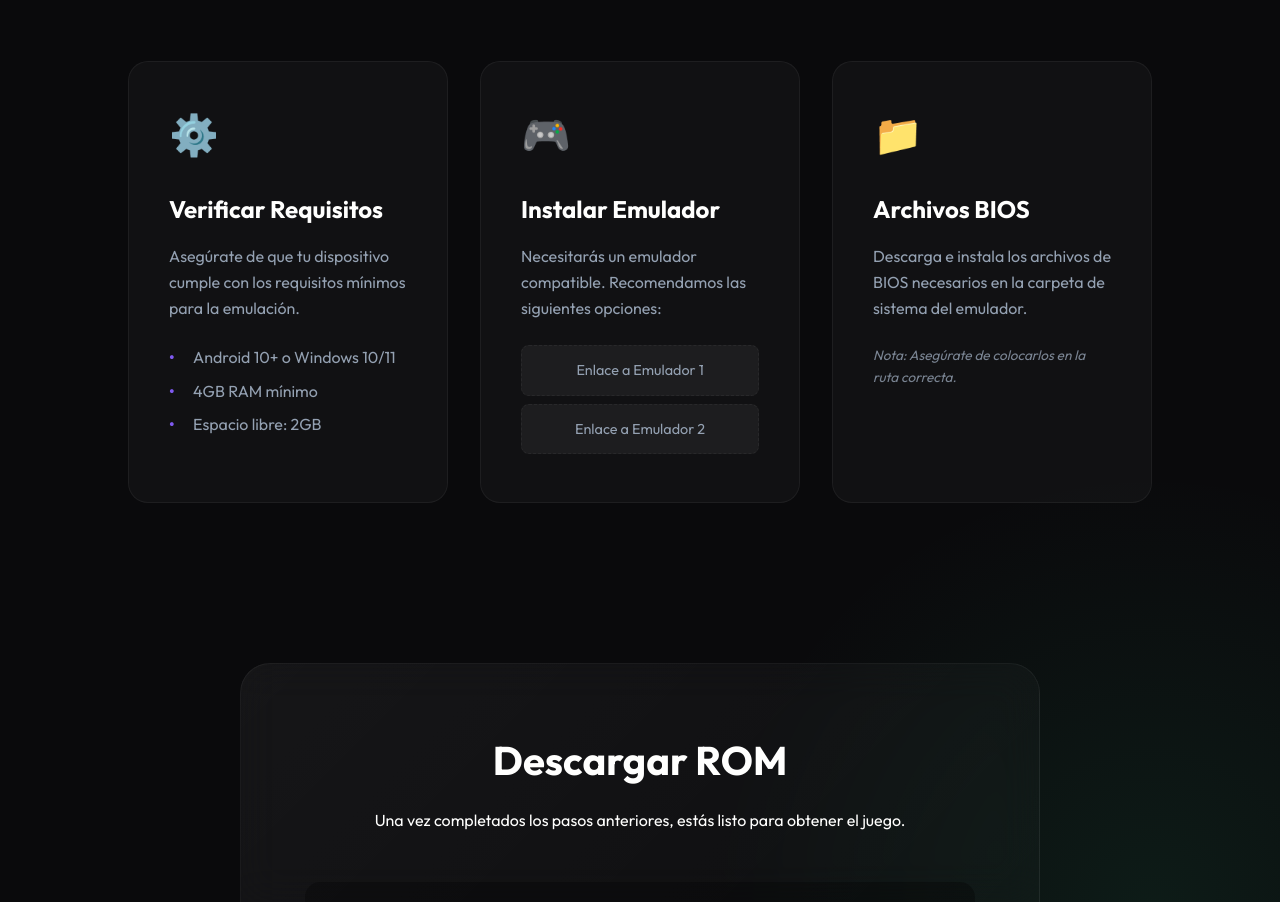
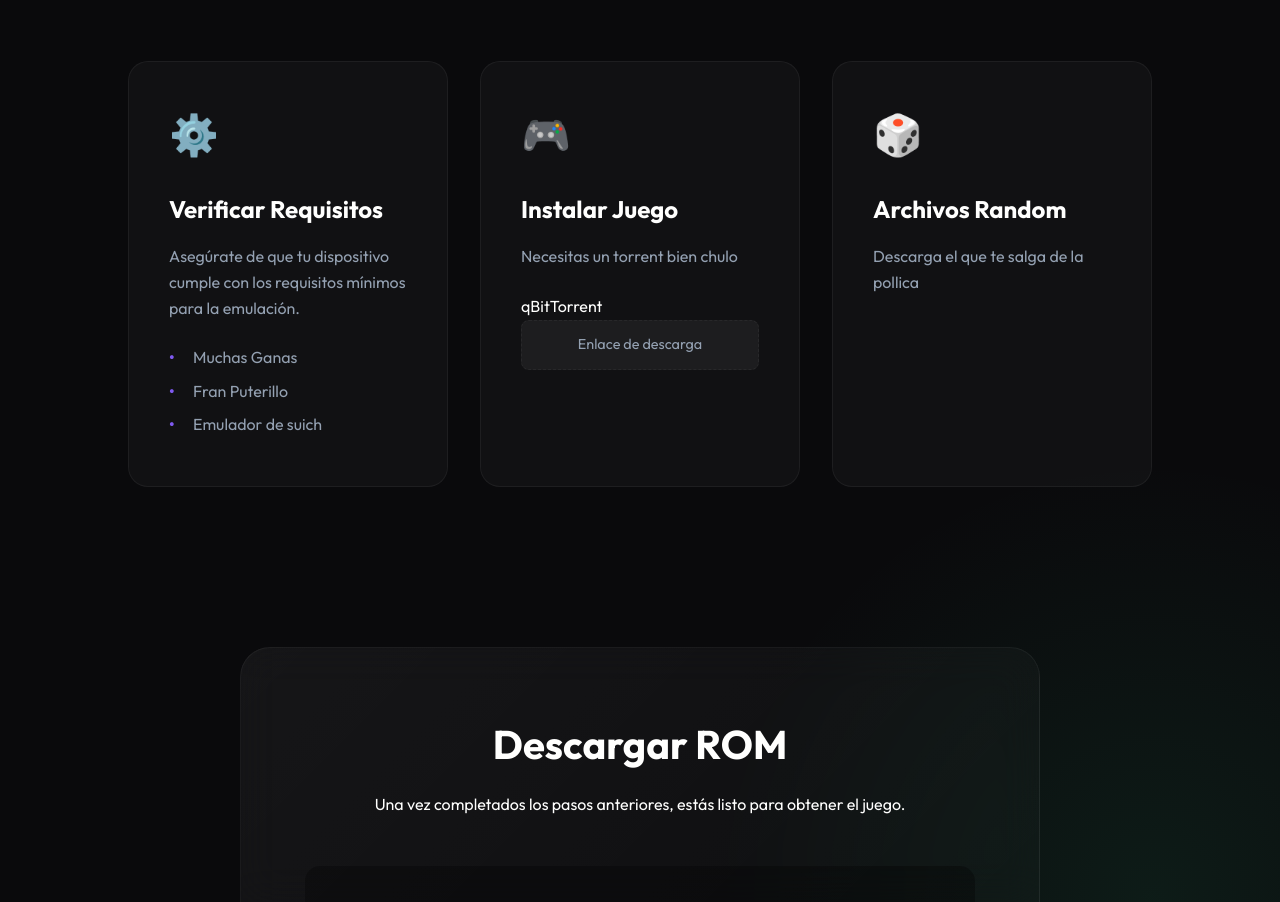
Before and after one commit to Jorgerohi2314/eloylocke.io, a website built with Vite: page index.html in a window 1280 px wide. Shown: the part 947-1849 px from the top of the page. Built offline with nearby package versions, Linux system fonts and the light colour scheme.

Commit message:
feat: replace technical installation requirements and steps with humorous and informal content.

```diff
--- a/index.html
+++ b/index.html
@@ -44,25 +44,26 @@
             <h3>Verificar Requisitos</h3>
             <p>Asegúrate de que tu dispositivo cumple con los requisitos mínimos para la emulación.</p>
             <ul class="requirements-list">
-              <li>Android 10+ o Windows 10/11</li>
-              <li>4GB RAM mínimo</li>
-              <li>Espacio libre: 2GB</li>
+              <li>Muchas Ganas</li>
+              <li>Fran Puterillo</li>
+              <li>Emulador de suich</li>
+
             </ul>
           </div>
           <div class="step-card">
             <div class="step-icon">🎮</div>
-            <h3>Instalar Emulador</h3>
-            <p>Necesitarás un emulador compatible. Recomendamos las siguientes opciones:</p>
+            <h3>Instalar Juego</h3>
+            <p>Necesitas un torrent bien chulo</p>
             <div class="links-group">
-              <span class="link-placeholder">Enlace a Emulador 1</span>
-              <span class="link-placeholder">Enlace a Emulador 2</span>
+              <span class="https://www.qbittorrent.org/">qBitTorrent</span>
+              <span class="link-placeholder">Enlace de descarga </span>
             </div>
           </div>
           <div class="step-card">
-            <div class="step-icon">📁</div>
-            <h3>Archivos BIOS</h3>
-            <p>Descarga e instala los archivos de BIOS necesarios en la carpeta de sistema del emulador.</p>
-            <p class="note">Nota: Asegúrate de colocarlos en la ruta correcta.</p>
+            <div class="step-icon">🎲</div>
+            <h3>Archivos Random</h3>
+            <p>Descarga el que te salga de la pollica</p>
+            <p class="note"></p>
           </div>
         </div>
       </section>
```
